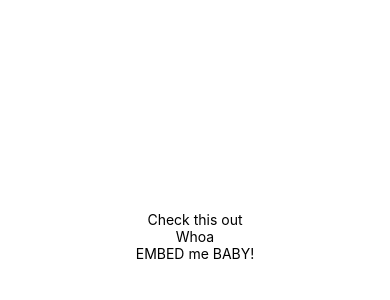
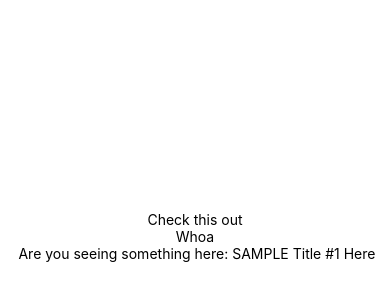
Before and after one commit to zeuslawyer/fakeNewsReactNative, a React Native app: screen / in a window 390 px wide. Shown: the part 186-486 px from the top of the page. Built offline with nearby package versions, Linux system fonts and the light colour scheme.

Commit message:
create List Component and News Item Component. Wire to app and create dummy state array. WORKING

```diff
--- a/App.js
+++ b/App.js
@@ -1,6 +1,7 @@
 import React from 'react';
 import { StyleSheet, Text, View } from 'react-native';
 import Blob from './Blob'
+import NewsCardList from './NewsCardList'
 
 export default class App extends React.Component {
   render() {
@@ -8,7 +9,7 @@ export default class App extends React.Component {
       <View style={styles.container}>
         <Text>Check this out</Text>
         <Text>Whoa</Text>
-        <Blob />
+        <NewsCardList newsItems= {news}/>
       </View>
     );
   }
@@ -22,3 +23,42 @@ const styles = StyleSheet.create({
     justifyContent: 'center',
   },
 });
+
+
+const news = [
+  {
+    img:'insert',
+    title:"SAMPLE Title #1 Here",
+    author: "Author Name",
+    date: "date here",
+    body: "Loreum Ipsum something or the other goes here....etc etc etc"
+  },
+  {
+    img:'insert',
+    title:"Title 2 Here",
+    author: "Author Name",
+    date: "date here",
+    body: "Loreum Ipsum something or the other goes here....etc etc etc"
+  },
+  {
+    img:'insert',
+    title:"Title 3 Here",
+    author: "Author Name",
+    date: "date here",
+    body: "Loreum Ipsum something or the other goes here....etc etc etc"
+  },
+  {
+    img:'insert',
+    title:"Title 4 Here",
+    author: "Author Name",
+    date: "date here",
+    body: "Loreum Ipsum something or the other goes here....etc etc etc"
+  },
+  {
+    img:'insert',
+    title:"Title 5 Here",
+    author: "Author Name",
+    date: "date here",
+    body: "Loreum Ipsum something or the other goes here....etc etc etc"
+  }
+]
--- a/Blob.js
+++ b/Blob.js
@@ -3,13 +3,18 @@ import { StyleSheet, Text, View } from 'react-native';
 
 export class Blob extends Component {
   render() {
+    const name = 'Zubin'
     return (
-      <View>
-        <Text> EMBED me BABY! </Text>
+      <View styles={styles.container} >
+        <Text > EMBED me {name}! </Text>
       </View>
     )
   }
 }
-const styles = StyleSheet.create({})
+const styles = StyleSheet.create({
+    container: {
+
+    }
+})
 
 export default Blob
--- /dev/null
+++ b/NewsCardItem.js
@@ -0,0 +1,17 @@
+import React, { Component } from 'react'
+import { Text, StyleSheet, View } from 'react-native'
+
+
+class NewsCardItem extends Component {
+  render() {
+    return (
+      <View>
+        <Text> Are you seeing something here: {this.props.title}</Text>
+      </View>
+    )
+  }
+}
+
+export default NewsCardItem
+
+const styles = StyleSheet.create({})
--- /dev/null
+++ b/NewsCardList.js
@@ -0,0 +1,18 @@
+import React, { Component } from 'react'
+import { Text, StyleSheet, View } from 'react-native'
+import NewsCardItem from './NewsCardItem'
+
+class NewsCardList extends Component {
+
+  render() {
+    return (
+      <View>
+          <NewsCardItem title={this.props.newsItems[0].title}/>
+      </View>
+    )
+  }
+}
+
+export default NewsCardList;
+
+const styles = StyleSheet.create({})
```
